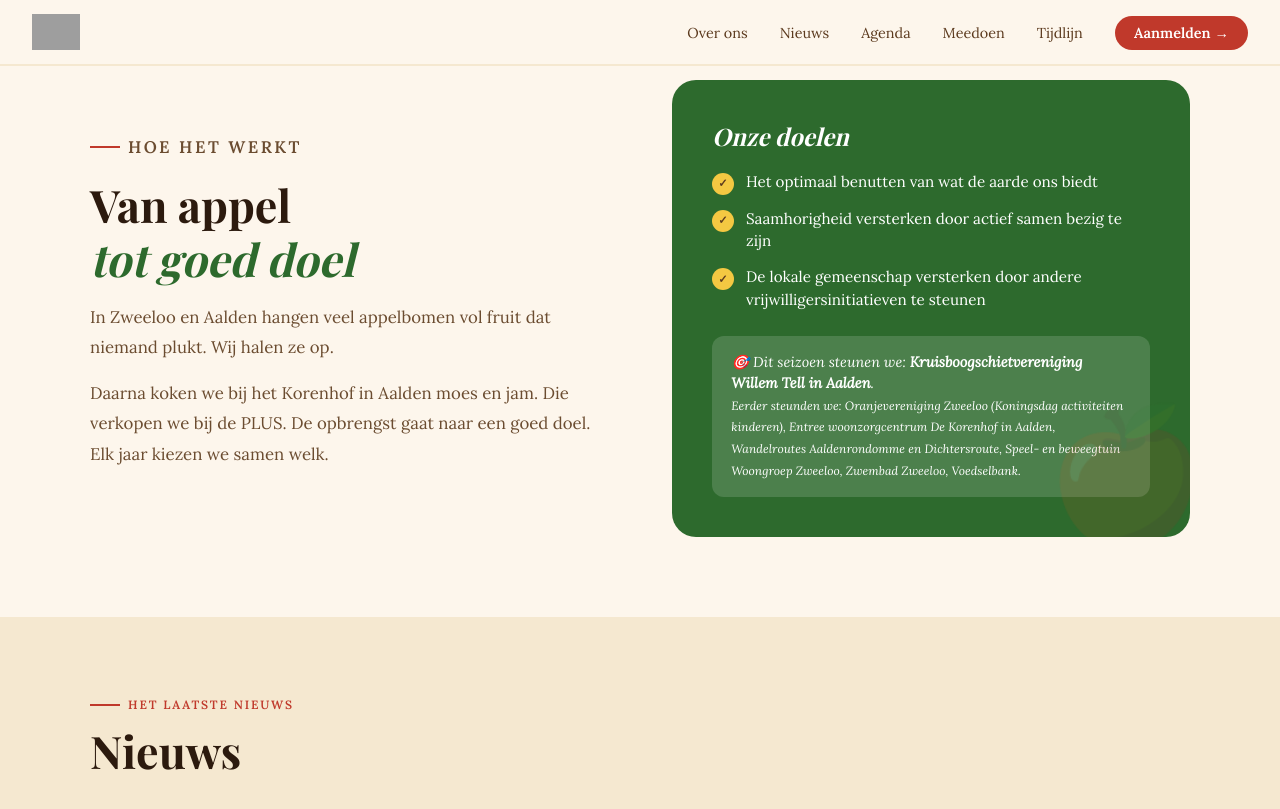
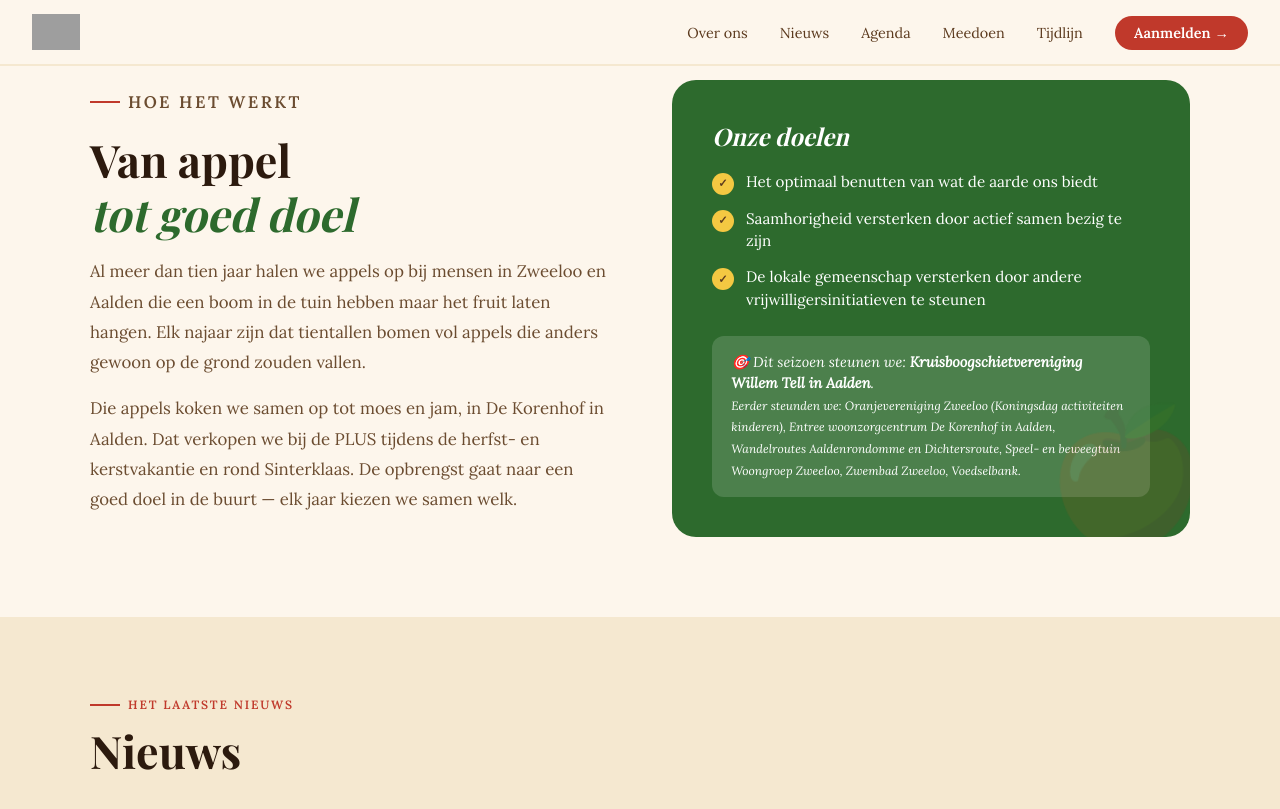
Before and after one commit to PlukenDeel/Pluk-en-Deel-2, a Jekyll site: the page built from index.html, in a window 1280 px wide and 900 px high, scrolled down 1409 px, cut to the strip 0-824 px from the top of the window. Shown: the top 809 px of the strip. Built offline with Jekyll 4.4.1, drawn with Linux system fonts in a browser that asks for light colours; some web fonts are replaced; grey boxes are pictures that could not be loaded.

Commit message:
Intro tekst uitgebreid: 10 jaar, De Korenhof correct
Co-Authored-By: Claude Sonnet 4.6 <noreply@anthropic.com>

```diff
--- a/index.html
+++ b/index.html
@@ -64,8 +64,8 @@ layout: default
       <div class="over-text">
         <p class="section-label" aria-hidden="true">Hoe het werkt</p>
         <h2 class="section-title" id="over-titel">Van appel<br><em>tot goed doel</em></h2>
-        <p>In Zweeloo en Aalden hangen veel appelbomen vol fruit dat niemand plukt. Wij halen ze op.</p>
-        <p>Daarna koken we bij het Korenhof in Aalden moes en jam. Die verkopen we bij de PLUS. De opbrengst gaat naar een goed doel. Elk jaar kiezen we samen welk.</p>
+        <p>Al meer dan tien jaar halen we appels op bij mensen in Zweeloo en Aalden die een boom in de tuin hebben maar het fruit laten hangen. Elk najaar zijn dat tientallen bomen vol appels die anders gewoon op de grond zouden vallen.</p>
+        <p>Die appels koken we samen op tot moes en jam, in De Korenhof in Aalden. Dat verkopen we bij de PLUS tijdens de herfst- en kerstvakantie en rond Sinterklaas. De opbrengst gaat naar een goed doel in de buurt — elk jaar kiezen we samen welk.</p>
       </div>
       <div>
         <div class="over-card">
```
